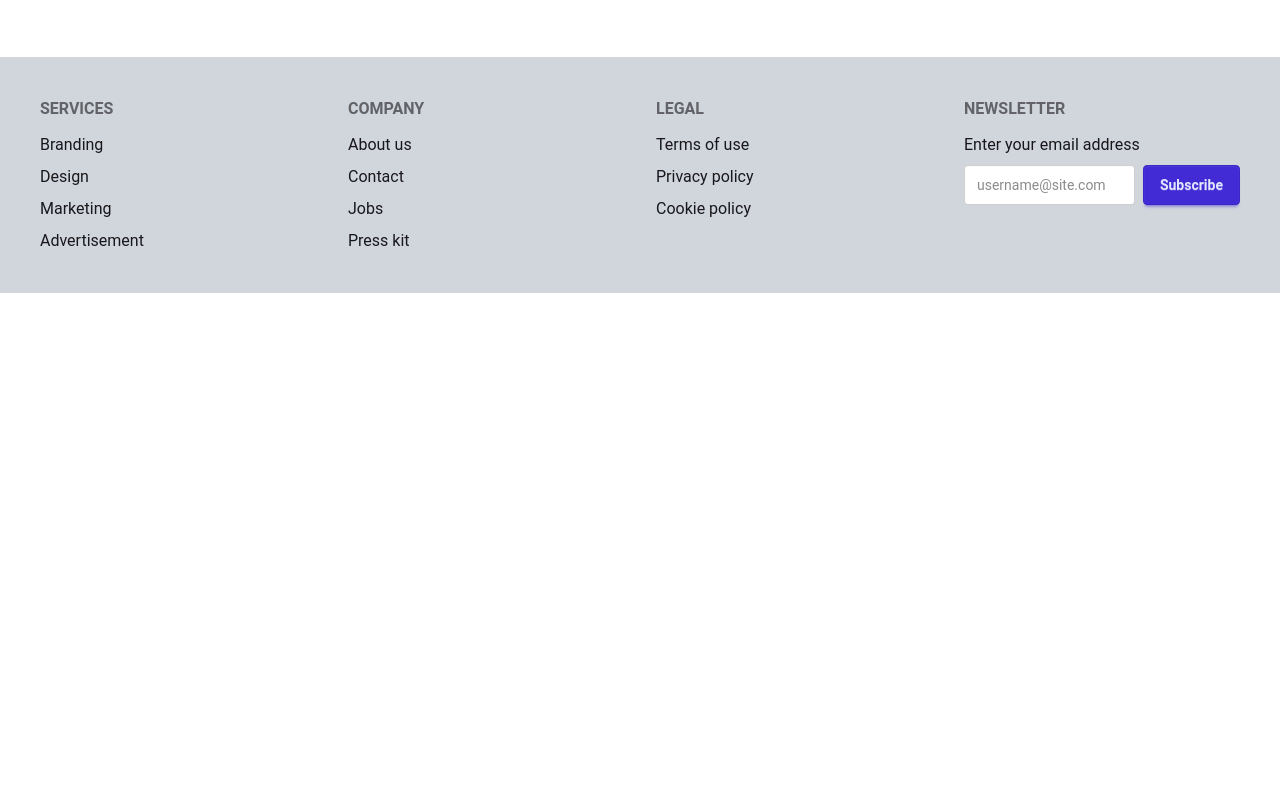
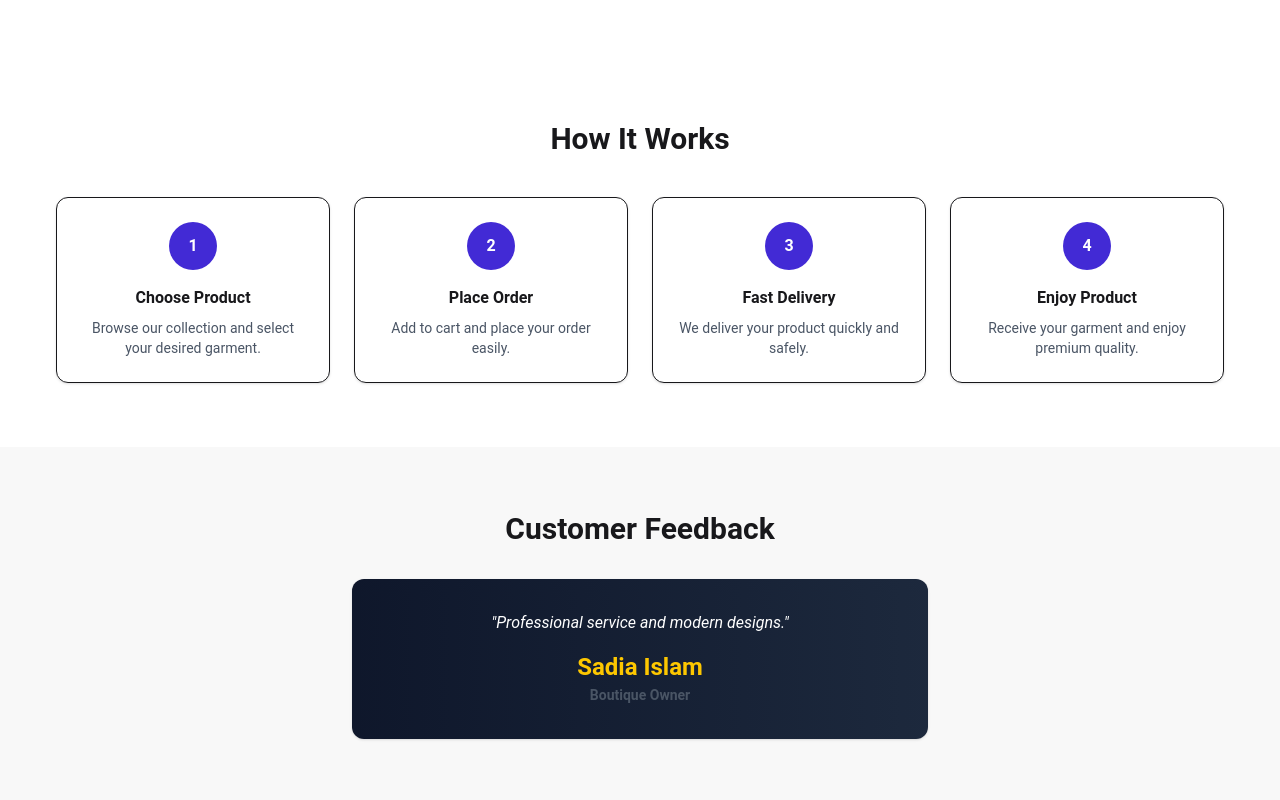
Before and after one commit to MdHasanullhoque/Garments-Gopts, a React (Vite) app: page / in a window 1280 px wide. Shown: the part 680-1480 px from the top of the page. Before the commit the page ends 973 px from the top, so only its background shows below. Built offline with nearby package versions, Linux system fonts and the light colour scheme; no server answers.

Commit message:
added 2 section with reposnsivness

```diff
--- /dev/null
+++ b/src/pages/Home/CustomerFeedback.jsx
@@ -0,0 +1,54 @@
+import React, { useEffect, useState } from "react";
+
+const reviews = [
+    {
+        name: "Rahim Uddin",
+        comment: "Excellent quality garments. Very satisfied!",
+        role: "Retail Buyer"
+    },
+    {
+        name: "Karim Ahmed",
+        comment: "Fast delivery and premium fabric quality.",
+        role: "Wholesaler"
+    },
+    {
+        name: "Sadia Islam",
+        comment: "Professional service and modern designs.",
+        role: "Boutique Owner"
+    }
+];
+
+const CustomerFeedback = () => {
+    const [index, setIndex] = useState(0);
+
+    useEffect(() => {
+        const timer = setInterval(() => {
+            setIndex((prev) => (prev + 1) % reviews.length);
+        }, 2000);
+        return () => clearInterval(timer);
+    }, []);
+
+    return (
+        <section className="py-16 bg-base-200 ">
+            <div className="max-w-[1200px] mx-auto px-4 text-center">
+                <h2 className="text-3xl font-bold mb-8">
+                    Customer Feedback
+                </h2>
+
+                <div className="max-w-xl mx-auto bg-white p-8 rounded-xl shadow bg-gradient-to-r from-slate-900 to-slate-800">
+                    <p className="italic mb-4 text-white">
+                        "{reviews[index].comment}"
+                    </p>
+                    <h4 className="font-semibold text-yellow-400 text-2xl">
+                        {reviews[index].name}
+                    </h4>
+                    <span className="text-sm text-gray-600 font-semibold">
+                        {reviews[index].role}
+                    </span>
+                </div>
+            </div>
+        </section>
+    );
+};
+
+export default CustomerFeedback;
--- a/src/pages/Home/Home.jsx
+++ b/src/pages/Home/Home.jsx
@@ -1,22 +1,9 @@
-// import React from 'react';
-// import HeroBanner from './HeroBanner';
-// import HomeProducts from './HomeProducts';
-
-// const Home = () => {
-//     return (
-//         <div>
-//             <h2>This is Home</h2>
-//             <HeroBanner />
-//             <HomeProducts />
-//         </div>
-//     );
-// };
-
-// export default Home;
 
 import React from 'react';
 import HeroBanner from './HeroBanner';
 import HomeProducts from './HomeProducts';
+import HowItWorks from './HowItWorks';
+import CustomerFeedback from './CustomerFeedback';
 
 const Home = () => {
     return (
@@ -38,6 +25,15 @@
                 </h3>
                 <HomeProducts />
             </section>
+
+            <div>
+                <HowItWorks />
+
+                <CustomerFeedback/>
+
+            </div>
+
+
         </div>
     );
 };
--- /dev/null
+++ b/src/pages/Home/HowItWorks.jsx
@@ -0,0 +1,55 @@
+import React from "react";
+
+const steps = [
+    {
+        id: 1,
+        title: "Choose Product",
+        desc: "Browse our collection and select your desired garment."
+    },
+    {
+        id: 2,
+        title: "Place Order",
+        desc: "Add to cart and place your order easily."
+    },
+    {
+        id: 3,
+        title: "Fast Delivery",
+        desc: "We deliver your product quickly and safely."
+    },
+    {
+        id: 4,
+        title: "Enjoy Product",
+        desc: "Receive your garment and enjoy premium quality."
+    }
+];
+
+const HowItWorks = () => {
+    return (
+        <section className="py-16 bg-base-100">
+            <div className="max-w-[1200px] mx-auto px-4">
+                <h2 className="text-3xl font-bold text-center mb-10">
+                    How It Works
+                </h2>
+
+                <div className="grid grid-cols-1 sm:grid-cols-2 md:grid-cols-4 gap-6">
+                    {steps.map(step => (
+                        <div
+                            key={step.id}
+                            className="p-6 text-center border rounded-xl shadow-sm hover:shadow-md transition"
+                        >
+                            <div className="w-12 h-12 mx-auto mb-4 rounded-full bg-primary text-white flex items-center justify-center font-bold">
+                                {step.id}
+                            </div>
+                            <h4 className="font-semibold mb-2">{step.title}</h4>
+                            <p className="text-sm text-gray-600">
+                                {step.desc}
+                            </p>
+                        </div>
+                    ))}
+                </div>
+            </div>
+        </section>
+    );
+};
+
+export default HowItWorks;
```
